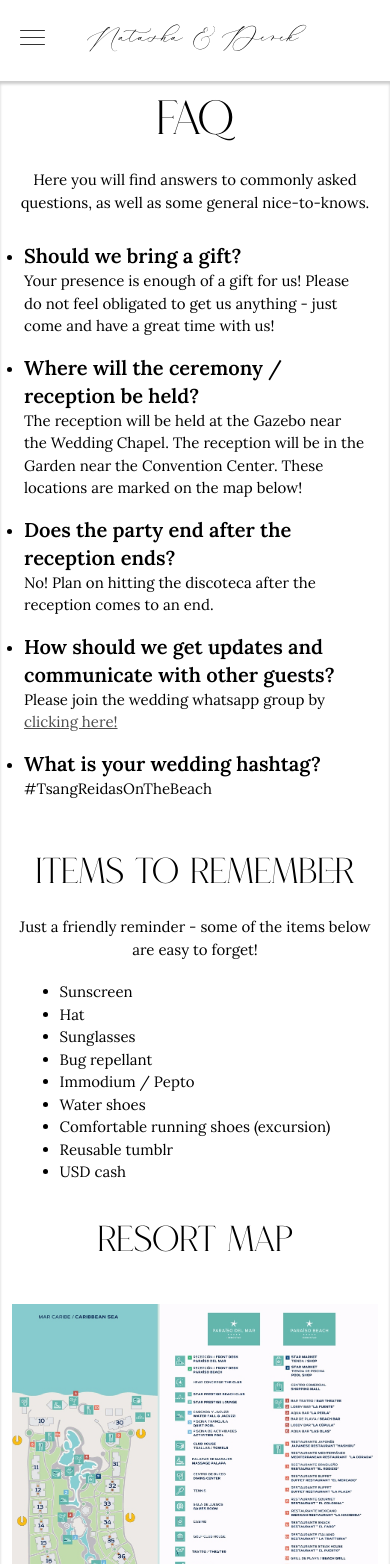
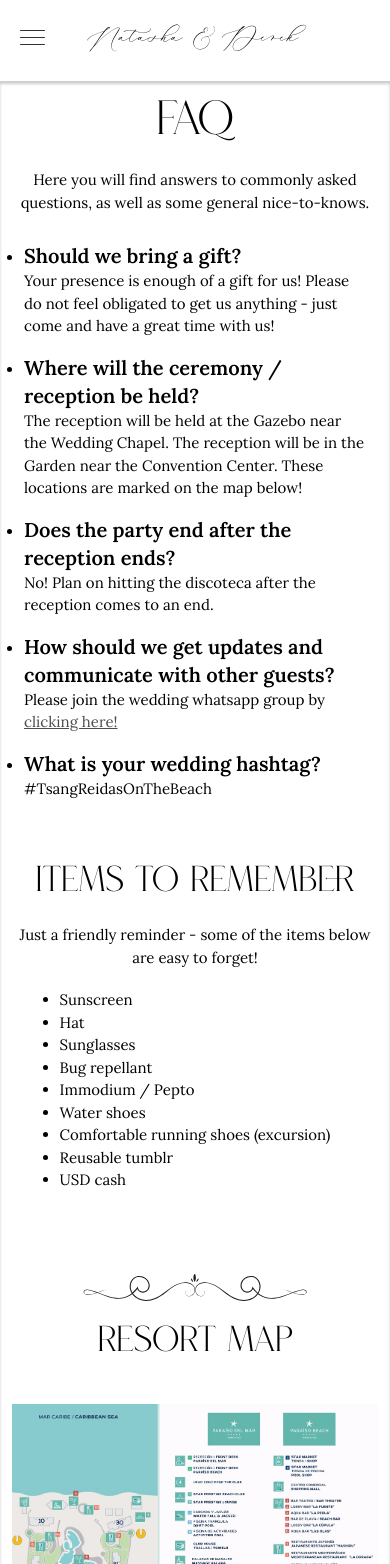
Before and after one commit to Reidwids/wedding2024, a Next.js app: page /faq in a window 390 px wide. Shown: the top 1564 px of the page. Built offline with nearby package versions, Linux system fonts and the light colour scheme.

Commit message:
spacing improvements

```diff
--- a/app/(body)/faq/page.tsx
+++ b/app/(body)/faq/page.tsx
@@ -65,14 +65,15 @@ export default function FAQ() {
 				))}
 			</ul>
 
-			<div className="text-4xl mt-10 text-center font-roseritta">Items to Remember</div>
+			<div className="text-4xl mt-12 md:mt-10 text-center font-roseritta">Items to Remember</div>
 			<p className="max-w-2xl mt-5 text-center">Just a friendly reminder - some of the items below are easy to forget!</p>
 			<ol className="list-disc mt-5">
 				{items.map((i) => (
 					<li>{i}</li>
 				))}
 			</ol>
-			<div className="text-4xl mt-10 text-center font-roseritta">Resort Map</div>
+			<TextDivider className={"mt-20"} />
+			<div className="text-4xl mt-5 text-center font-roseritta">Resort Map</div>
 			<Image
 				src="/map-IberostarParaiso-RivieraMaya.jpg"
 				alt="resort map"
--- a/app/(body)/photos/page.tsx
+++ b/app/(body)/photos/page.tsx
@@ -66,7 +66,7 @@ export default function Photos() {
 					<Image alt="Google Drive Upload" src="/googleDrive.svg" width={40} height={40} className="cursor-pointer" />
 					<div className="flex flex-col">
 						<div className="ml-2 -mb-1 text-xs font-semibold">Upload to</div>
-						<div className="ml-2 text-[15px] font-bold">Google Drive</div>
+						<div className="ml-2 text-[15px] font-bold whitespace-nowrap">Google Drive</div>
 					</div>
 				</a>
 				<TextDivider className={"mb-5"} />
```
